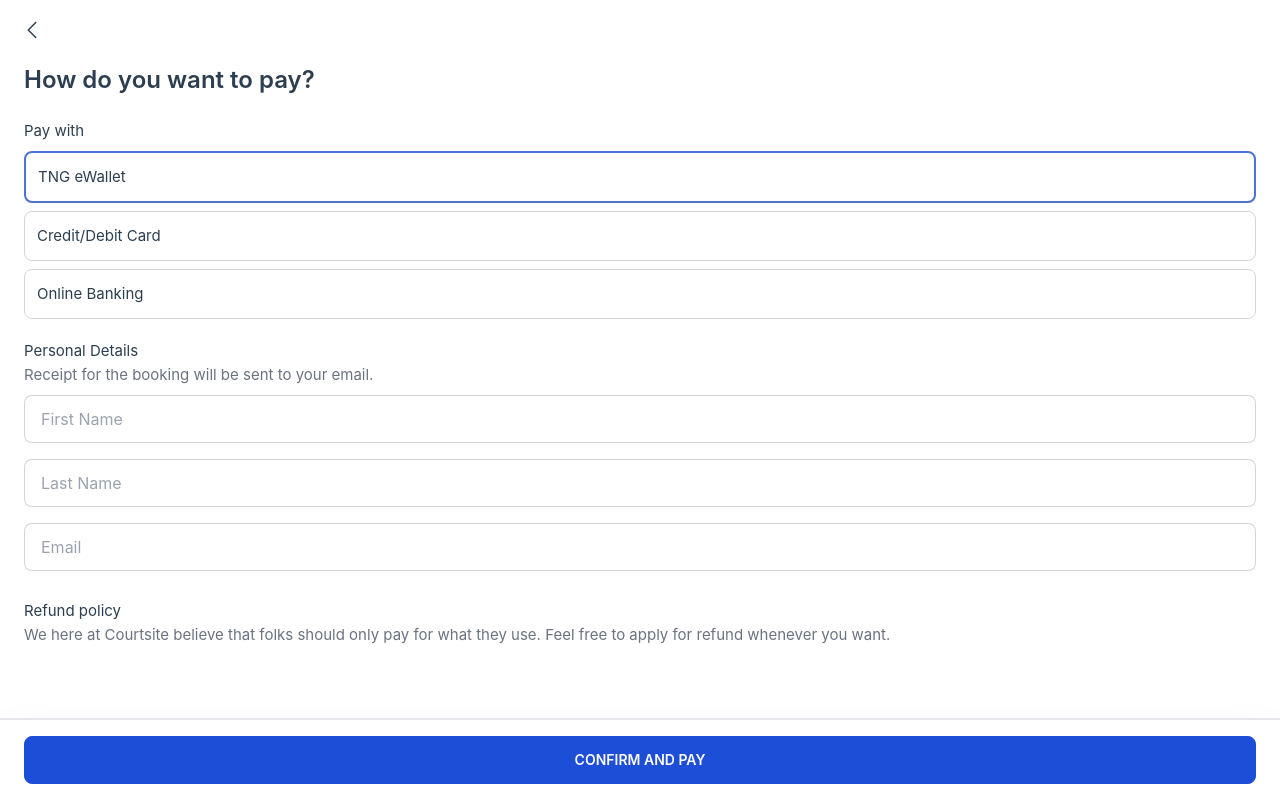
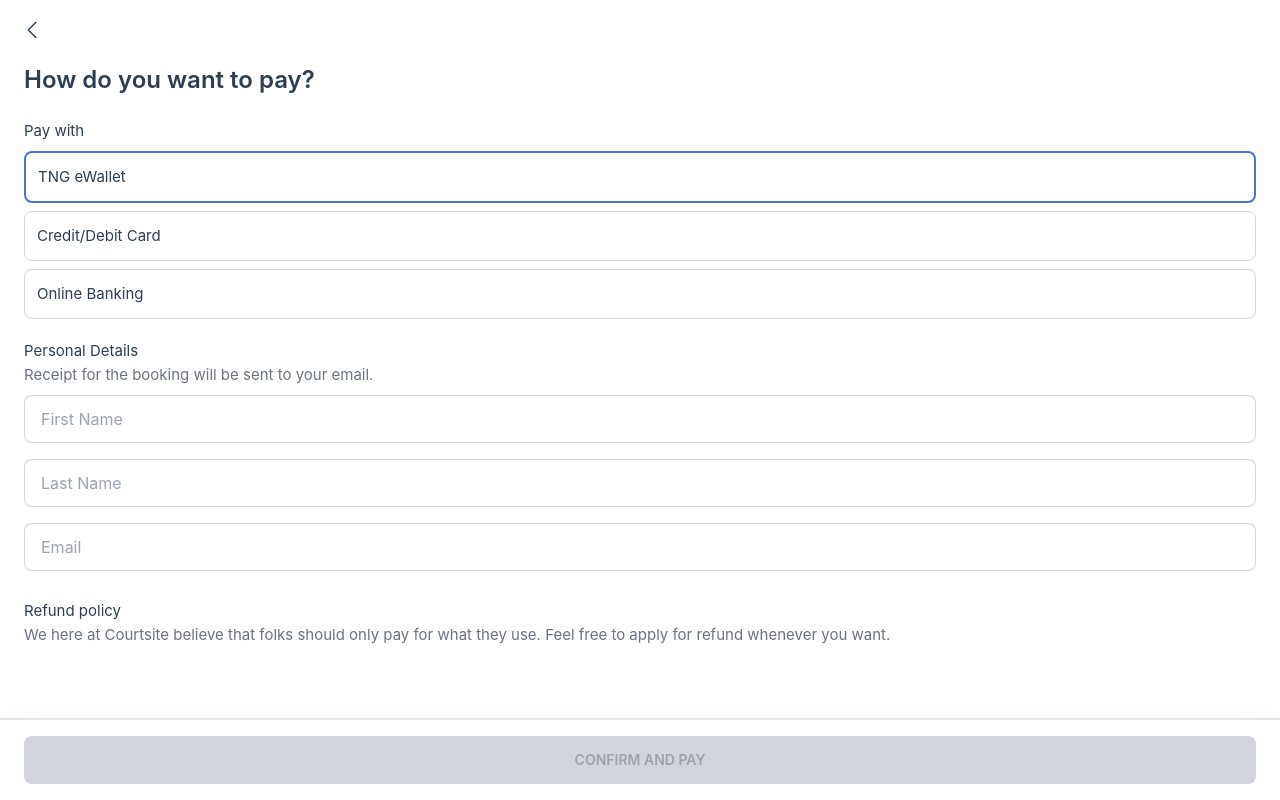
Before and after one commit to junwei99/court-booking-app, a Vue app in the folder frontend/: page /checkout in a window 1280 px wide. Built offline with nearby package versions, Linux system fonts and the light colour scheme; no server answers; what @tanstack/vue-query would draw is missing.

Commit message:
feat: implement zod and form validation in checkout form

```diff
--- a/frontend/package.json
+++ b/frontend/package.json
@@ -15,12 +15,12 @@
     "axios": "^1.1.3",
     "daisyui": "^3.1.1",
     "dayjs": "^1.11.6",
-    "lodash": "^4.17.21",
     "pinia": "^2.0.17",
     "swiper": "^8.3.2",
     "vant": "^4.0.10",
     "vue": "^3.2.37",
-    "vue-router": "^4.1.3"
+    "vue-router": "^4.1.3",
+    "zod": "^3.21.4"
   },
   "devDependencies": {
     "@rushstack/eslint-patch": "^1.1.4",
--- a/frontend/src/modules/book-venue/services/apis/create-bookings.ts
+++ b/frontend/src/modules/book-venue/services/apis/create-bookings.ts
@@ -1,7 +1,7 @@
 import type {
   TBooking,
+  TCheckoutFormData,
   TCreateBookingParams,
-  TGuestDetails,
 } from "@/modules/book-venue/types/api/booking-params.types"
 import type { IBookingRes } from "@/modules/book-venue/types/api/booking-res.types"
 import { Requestor } from "@/modules/common/services/requestor/Requestor"
@@ -9,10 +9,10 @@ import { EApiKeys } from "@/others/constants/api-keys.constants"
 
 export const createBookingsService = async (
   bookingList: Array<TBooking>,
-  guestDetails?: TGuestDetails
+  checkoutFormData: TCheckoutFormData
 ) => {
   return Requestor.post<IBookingRes, TCreateBookingParams>(EApiKeys.BOOKINGS, {
     bookingList,
-    ...guestDetails,
+    ...checkoutFormData,
   })
 }
--- a/frontend/src/modules/common/components/shared-ui/atom/Button.vue
+++ b/frontend/src/modules/common/components/shared-ui/atom/Button.vue
@@ -3,7 +3,7 @@ const props = withDefaults(
   defineProps<{
     selected?: boolean
     variant?: "contained" | "outlined"
-    state: "loading" | "none"
+    state: "loading" | "none" | "clickable-disabled"
   }>(),
   {
     selected: false,
@@ -12,38 +12,39 @@ const props = withDefaults(
   }
 )
 
-const outlinedStyles = "btn-outline border-primary-normal"
-
-const outlinedSelected = [
+const getStateStyles = () => {
+  switch (props.state) {
+    case "loading": {
+      return "bg-gray-500 border-none  pointer-events-none"
+    }
+    case "clickable-disabled": {
+      return "bg-gray-300 border-none text-gray-400"
+    }
+    case "none": {
+      if (props.variant === "outlined") {
+        return [
+          "btn-outline border-primary-normal",
           props.selected
             ? "text-white border-primary-normal bg-primary-normal"
             : "text-primary-normal",
           "hover:text-white hover:border-primary-normal hover:bg-primary-normal",
         ].join(" ")
-
-const containedStyles = "text-white bg-primary-normal border-primary-normal"
-
-const containedSelected = [
-  "",
+      } else {
+        return [
+          "text-white bg-primary-normal border-primary-normal",
           "hover:text-white hover:border-primary-light hover:bg-primary-light",
         ].join(" ")
+      }
+    }
+    default: {
+      return ""
+    }
+  }
+}
 </script>
 
 <template>
-  <button
-    :class="
-      [
-        'btn',
-        variant === 'outlined' ? `${outlinedStyles} ${outlinedSelected}` : '',
-        variant === 'contained'
-          ? `${containedStyles} ${containedSelected}`
-          : '',
-        state === 'loading'
-          ? 'bg-gray-500 border-none  pointer-events-none'
-          : '',
-      ].join(' ')
-    "
-  >
+  <button :class="['btn', getStateStyles()].join(' ')">
     <template v-if="state === 'loading'">
       <span class="loading loading-spinner loading-xs"></span>
       loading
--- /dev/null
+++ b/frontend/src/modules/common/hooks/useFormValidator.ts
@@ -0,0 +1,20 @@
+import { createFormValidator } from "@/modules/common/utils/form-validator.utils"
+import { computed, type Ref } from "vue"
+import type { z } from "zod"
+
+export const useFormValidator = <
+  TFormData extends Ref<Record<string, string | number>>,
+  TZodSchema extends z.ZodObject<Record<string, z.ZodTypeAny>>
+>(
+  formData: TFormData,
+  zodSchema: TZodSchema
+) => {
+  const formValidator = createFormValidator(formData.value, zodSchema)
+
+  const reactiveFormValidator = computed(() => {
+    formValidator.setFormData(formData.value)
+    return formValidator
+  })
+
+  return reactiveFormValidator
+}
--- /dev/null
+++ b/frontend/src/modules/common/utils/form-validator.utils.ts
@@ -0,0 +1,57 @@
+import { z } from "zod"
+
+export const createFormValidator = <
+  TFormData extends Record<string, string | number>,
+  TZodSchema extends z.ZodObject<Record<string, z.ZodTypeAny>>
+>(
+  initialFormData: TFormData,
+  zodSchema: TZodSchema
+) => {
+  const initialFormDataValue = { ...initialFormData }
+  let formData: TFormData = { ...initialFormData }
+  let validationError: Record<string, string> = {}
+
+  const getValidationError = (formData: TFormData) => {
+    const validateErr: Record<string, string> = {}
+    try {
+      zodSchema.parse(formData)
+    } catch (error) {
+      if (error instanceof z.ZodError) {
+        error.errors.forEach((error) => {
+          validateErr[error.path[0]] = error.message
+        })
+      }
+    }
+    return validateErr
+  }
+
+  const validateForm = () => {
+    const err = getValidationError({ ...formData })
+    validationError = err
+    return err
+  }
+
+  const getIsFormInvalid = () => Object.keys(validationError).length > 0
+
+  const getIsDirty = () => {
+    return Object.keys(formData).some(
+      (key) => formData[key] !== initialFormDataValue[key]
+    )
+  }
+
+  const getFormData = () => {
+    return { ...formData }
+  }
+
+  const setFormData = (newFormData: TFormData) => {
+    formData = { ...newFormData }
+  }
+
+  return {
+    validateForm,
+    getIsFormInvalid,
+    getIsDirty,
+    getFormData,
+    setFormData,
+  }
+}
--- a/frontend/src/views/BookVenueView.vue
+++ b/frontend/src/views/BookVenueView.vue
@@ -42,18 +42,17 @@ const headerBackBtnOnClick = () => {
 const nextButtonOnClick = () => {
   if (page.value === 1) {
     bookVenueStore.initAvailableBookingTimeAndDuration()
-    //to display in cart page
     bookVenueStore.setEventCategoryOfVenueToBook(
       categoryList?.value?.find(
         (category) => category.id === (bookVenueStore?.selectedCategory ?? 0)
       )?.name ?? ""
     )
+
     page.value = 2
   } else {
     props.navigateToCartPage()
   }
 }
-
 watchEffect(() => {
   if (bookVenueStore.selectedCategory === null && categoryList.value) {
     //resets store if venueId is different from route venueId
--- a/frontend/src/views/CheckoutFormView.vue
+++ b/frontend/src/views/CheckoutFormView.vue
@@ -1,122 +1,131 @@
 <script setup lang="ts">
-import { createBookingsService } from "@/modules/book-venue/services/apis/create-bookings"
+import {
+  guestFormZodSchema,
+  handleSubmitBooking,
+} from "@/modules/book-venue/business/checkout-form.business"
+import { checkoutFormInputsMetadataList } from "@/modules/book-venue/constants/checkout-form-inputs-metadata.constants"
 import { useCartStore } from "@/modules/book-venue/stores/cart.store"
+import type { TCheckoutFormData } from "@/modules/book-venue/types/api/booking-params.types"
 import Button from "@/modules/common/components/shared-ui/atom/Button.vue"
 import Input from "@/modules/common/components/shared-ui/atom/Input.vue"
-import { reactive, ref } from "vue"
+import { useFormValidator } from "@/modules/common/hooks/useFormValidator"
+import { computed, ref } from "vue"
 import { useRouter } from "vue-router"
 
 const cartStore = useCartStore()
 const router = useRouter()
 
-const personalDetailsInitialData = {
+const checkoutFormData: TCheckoutFormData = {
   guestFirstName: "",
   guestLastName: "",
   guestEmail: "",
+  selectedPaymentMethod: "1",
 }
 
-type TPersonalDetailsKeys = keyof typeof personalDetailsInitialData
+type TCheckoutFormKeys = keyof typeof checkoutFormData
 
-const personalDetails = reactive<Record<TPersonalDetailsKeys, string>>({
-  ...personalDetailsInitialData,
+const checkoutForm = ref<TCheckoutFormData>({
+  ...checkoutFormData,
 })
 
 const createBookingStatus = ref<"none" | "loading" | "success" | "error">(
   "none"
 )
 
-const paymentMethods = ref([
+const showValidationError = ref(false)
+
+const paymentMethods = ref<
+  Array<{
+    id: string
+    name: string
+  }>
+>([
   {
-    id: 1,
+    id: "1",
     name: "TNG eWallet",
   },
   {
-    id: 2,
+    id: "2",
     name: "Credit/Debit Card",
   },
   {
-    id: 3,
+    id: "3",
     name: "Online Banking",
   },
 ])
 
-const selectedPaymentMethod = ref(1)
+const formValidator = useFormValidator(checkoutForm, guestFormZodSchema)
 
-const inputsMetadata: Record<
-  TPersonalDetailsKeys,
-  {
-    type: "text" | "email" | "password" | "number"
-    placeholder: string
-  }
-> = {
-  guestFirstName: {
-    type: "text",
-    placeholder: "First Name",
-  },
-  guestLastName: { type: "text", placeholder: "Last Name" },
-  guestEmail: {
-    type: "email",
-    placeholder: "Email",
-  },
-}
-
-const inputsMetadataList = Object.entries(inputsMetadata)
-
-const handleOnInputPersonalDetails = (
-  key: TPersonalDetailsKeys,
-  value: string
-) => {
-  personalDetails[key] = value
+const handleOnInputCheckoutForm = (key: TCheckoutFormKeys, value: string) => {
+  checkoutForm.value[key] = value
 }
 
 const handleConfirmPayment = async () => {
   try {
     createBookingStatus.value = "loading"
-    const bookingList = cartStore.mergedEventUnitsList.map((booking) => ({
-      bookingStartDate: booking.bookingDatetime,
-      eventUnitId: booking.eventUnit.eventUnitId,
-      duration: booking.duration,
-    }))
-
-    const createBookingRes = await createBookingsService(
-      bookingList,
-      personalDetails
+    await handleSubmitBooking(
+      cartStore.mergedEventUnitsList,
+      checkoutForm.value
     )
-
-    if (
-      createBookingRes.status !== "success" ||
-      !createBookingRes.createdBookingIds?.length ||
-      createBookingRes.createdBookingIds.length === 0
-    ) {
-      throw new Error("failed to create booking")
-    }
-
     createBookingStatus.value = "success"
     cartStore.clearCart()
     router.push({
       name: "booking-status",
     })
   } catch (error) {
-    console.log("failed to create booking", error)
     createBookingStatus.value = "error"
   }
 }
 
-const handleSelectPaymentMethod = (paymentMethodId: number) => {
-  selectedPaymentMethod.value = paymentMethodId
+const handleOnSubmitForm = async () => {
+  if (
+    formValidator.value.getIsFormInvalid() ||
+    !formValidator.value.getIsDirty()
+  ) {
+    showValidationError.value = true
   }
+
+  await handleConfirmPayment()
+}
+
+const handleSelectPaymentMethod = (paymentMethodId: string) => {
+  checkoutForm.value.selectedPaymentMethod = paymentMethodId
+}
+
+const validationError = computed(() => {
+  return formValidator.value.getIsDirty() || showValidationError.value
+    ? formValidator.value.validateForm()
+    : {}
+})
+
+const isCTADisabled = computed(
+  () =>
+    !formValidator.value.getIsDirty() || formValidator.value.getIsFormInvalid()
+)
+
+const ctaState = computed(() => {
+  if (createBookingStatus.value === "loading") {
+    return "loading"
+  }
+  if (isCTADisabled.value) {
+    return "clickable-disabled"
+  }
+  return "none"
+})
 </script>
 
 <template>
   <div class="mx-site-padding pb-[6rem]">
     <h1 class="font-semibold mb-5">How do you want to pay?</h1>
     <p class="mb-2">Pay with</p>
+    <form @submit.prevent="handleOnSubmitForm">
       <div class="mb-5">
         <div
           v-for="paymentMethod in paymentMethods"
+          :key="paymentMethod.id"
           :class="
             'rounded-lg mb-2 p-3 ' +
-          (selectedPaymentMethod === paymentMethod.id
+            (checkoutForm.selectedPaymentMethod === paymentMethod.id
               ? 'border-primary-light border-[2px]'
               : 'border-gray-300 border-[1px]')
           "
@@ -131,31 +140,29 @@ const handleSelectPaymentMethod = (paymentMethodId: number) => {
       </p>
       <div class="mb-5">
         <Input
-        v-for="input in inputsMetadataList"
-        :value="personalDetails[input[0] as TPersonalDetailsKeys]"
+          v-for="input in checkoutFormInputsMetadataList"
+          :value="checkoutForm[input[0] as TCheckoutFormKeys]"
           @input="
-          handleOnInputPersonalDetails(
-            input[0] as TPersonalDetailsKeys,
+            handleOnInputCheckoutForm(
+              input[0] as TCheckoutFormKeys,
               $event.target.value
             )
           "
           :placeholder="input[1].placeholder"
           class="mb-2"
+          :error-message="validationError?.[input[0]] ?? ''"
         />
       </div>
       <p>Refund policy</p>
       <p class="text-gray-500">
-      We here at Courtsite believe that folks should only pay for what they use.
-      Feel free to apply for refund whenever you want.
+        We here at Courtsite believe that folks should only pay for what they
+        use. Feel free to apply for refund whenever you want.
       </p>
-  </div>
       <div class="bottom-action-bar">
-    <Button
-      class="w-full"
-      @click="handleConfirmPayment"
-      :state="createBookingStatus === 'loading' ? 'loading' : 'none'"
-    >
+        <Button class="w-full" type="submit" :state="ctaState">
           Confirm and pay
         </Button>
       </div>
+    </form>
+  </div>
 </template>
```
Also changed, not shown: frontend/src/modules/book-venue/business/checkout-form.business.ts (added, +36 -0 lines), frontend/src/modules/book-venue/constants/checkout-form-inputs-metadata.constants.ts (added, +23 -0 lines), frontend/src/modules/book-venue/types/api/booking-params.types.ts (+8 -4 lines), frontend/src/modules/common/components/shared-ui/atom/Input.vue (+11 -2 lines), 2 other files (tests, documents, lock files or other folders). Lines whose indentation alone changed are shown as unchanged.
